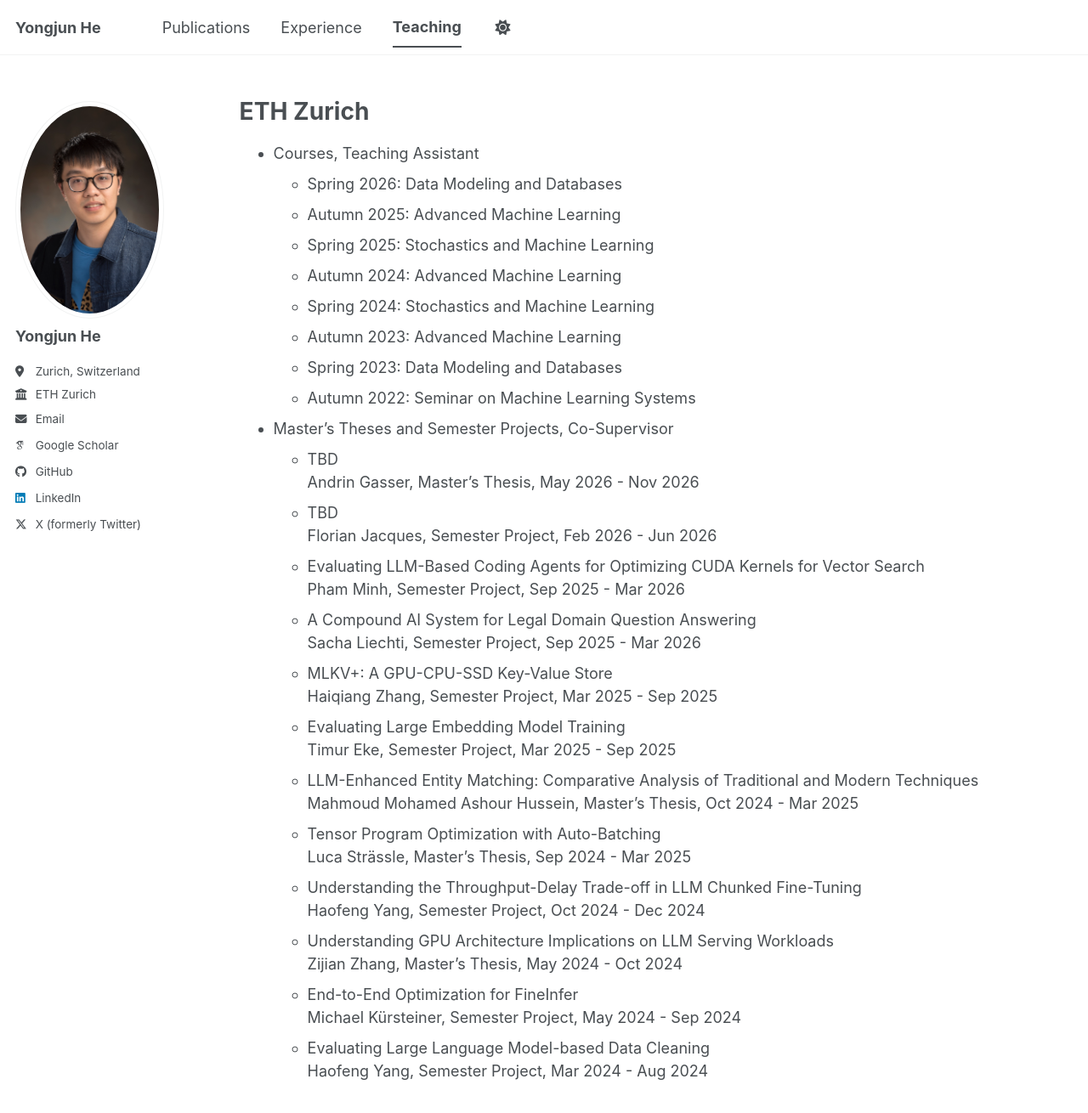
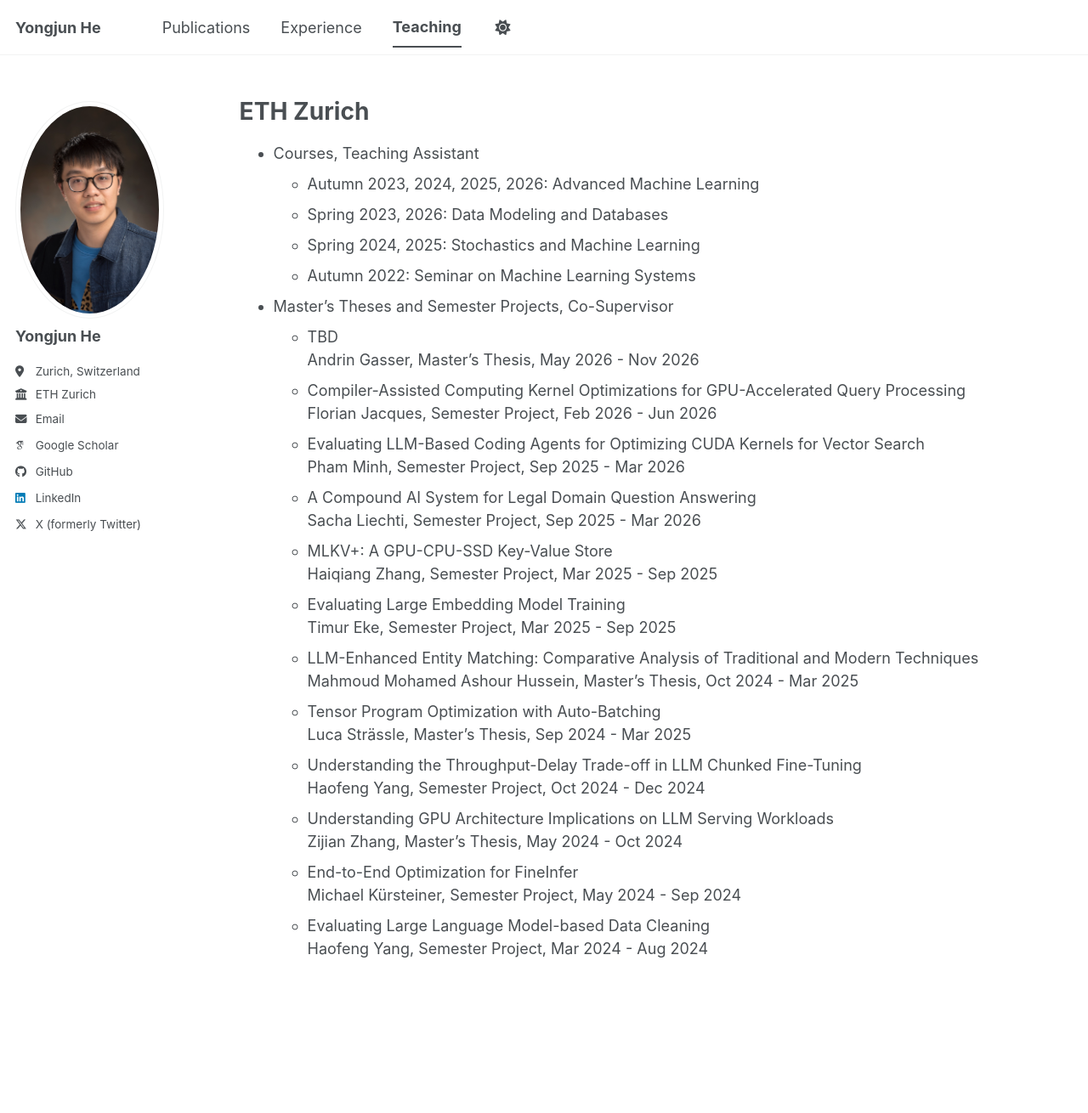
Before and after one commit to YongjunHe/YongjunHe.github.io, a Jekyll site: the page built from _pages/teaching.md, in a window 1280 px wide and 1328 px high. Shown: the top 1310 px of the window at 85% size. Built offline with Jekyll 4.4.1, drawn with Linux system fonts in a browser that asks for light colours; some web fonts are replaced; a script bundle is joined from its source files by our own code; library files that are not in the unit come from our copies.

Commit message:
Consolidate teaching schedule and project details

```diff
--- a/_pages/teaching.md
+++ b/_pages/teaching.md
@@ -8,19 +8,15 @@
 ETH Zurich
 ======
 * Courses, Teaching Assistant
-  * Spring 2026: Data Modeling and Databases
-  * Autumn 2025: Advanced Machine Learning
-  * Spring 2025: Stochastics and Machine Learning
-  * Autumn 2024: Advanced Machine Learning
-  * Spring 2024: Stochastics and Machine Learning
-  * Autumn 2023: Advanced Machine Learning
-  * Spring 2023: Data Modeling and Databases
+  * Autumn 2023, 2024, 2025, 2026: Advanced Machine Learning
+  * Spring 2023, 2026: Data Modeling and Databases
+  * Spring 2024, 2025: Stochastics and Machine Learning
   * Autumn 2022: Seminar on Machine Learning Systems
 
 * Master's Theses and Semester Projects, Co-Supervisor
   * TBD
     Andrin Gasser, Master’s Thesis, May 2026 - Nov 2026
-  * TBD
+  * Compiler-Assisted Computing Kernel Optimizations for GPU-Accelerated Query Processing
     Florian Jacques, Semester Project, Feb 2026 - Jun 2026
   * Evaluating LLM-Based Coding Agents for Optimizing CUDA Kernels for Vector Search
     Pham Minh, Semester Project, Sep 2025 - Mar 2026
```
